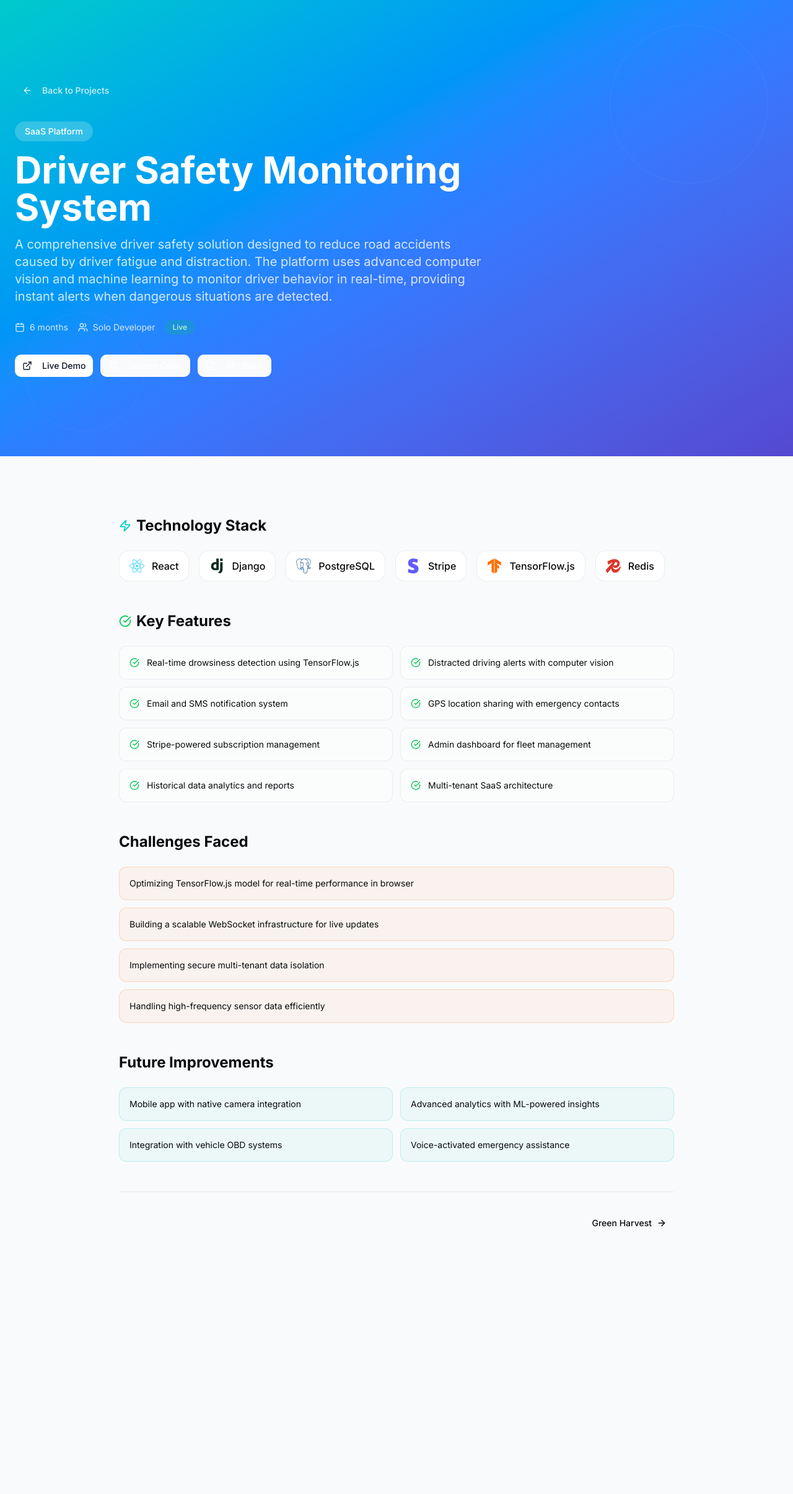
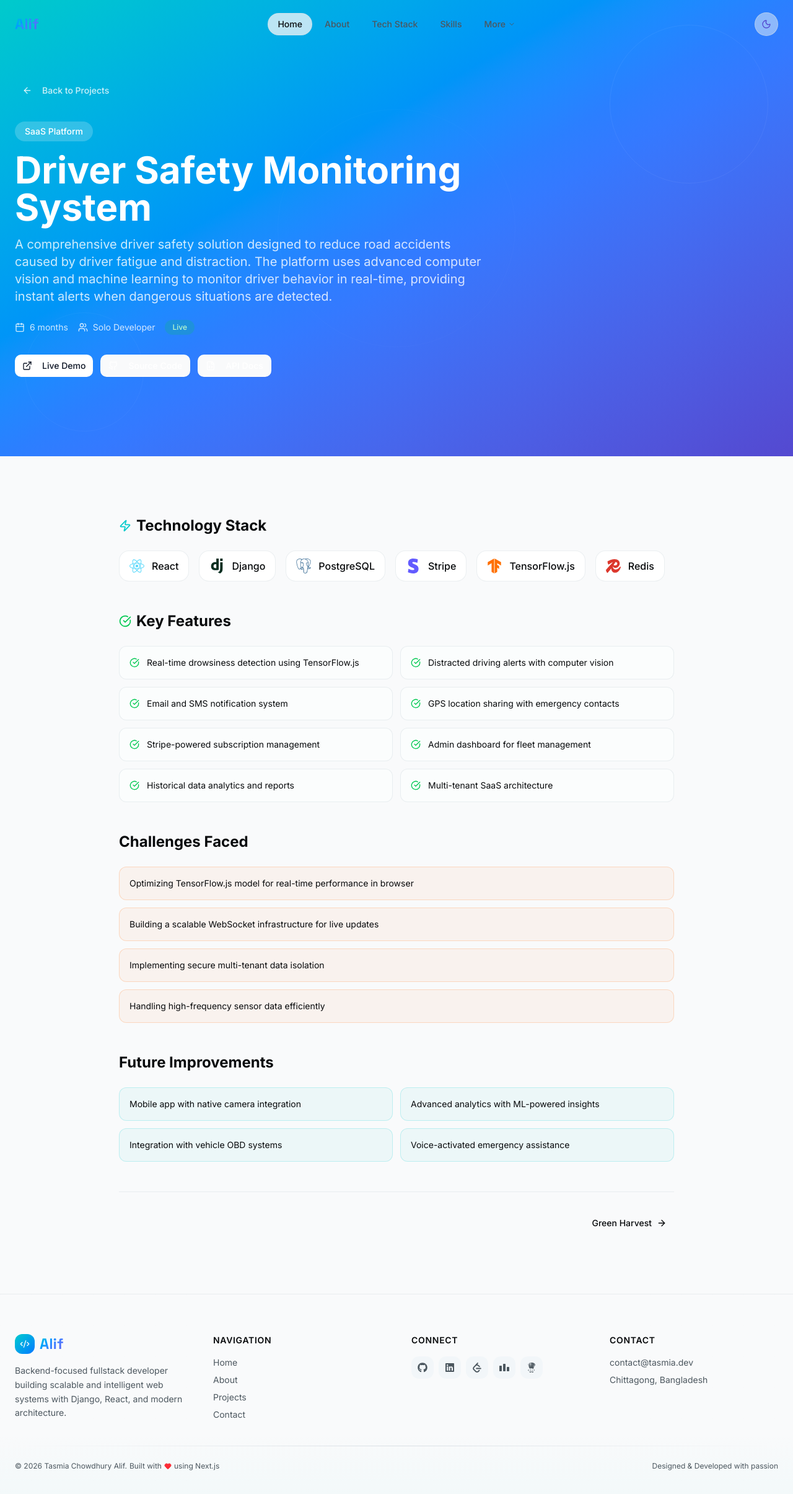
Before and after one commit to Tasmia-Chowdhury-Alif/Portfolio-Of-Alif, a Next.js app: page /projects/1 in a window 1280 px wide. Shown: the top 2410 px of the page at 62% size. Before the commit the page ends 2087 px from the top, so only its background shows below. Built offline with nearby package versions, Linux system fonts and the light colour scheme.

Commit message:
navbar and footer added to project details page

```diff
--- a/app/projects/[id]/page.tsx
+++ b/app/projects/[id]/page.tsx
@@ -17,6 +17,8 @@ import {
 } from 'react-icons/si'
 import { Button } from '@/components/ui/button'
 import Link from 'next/link'
+import { Navbar } from '@/components/sections/navbar';
+import { Footer } from '@/components/sections/footer'
 
 const projects = [
   {
@@ -281,6 +283,8 @@ export default function ProjectDetailPage() {
   const nextProject = currentIndex < projects.length - 1 ? projects[currentIndex + 1] : null
 
   return (
+    <>
+        <Navbar/>
         <div className="min-h-screen bg-background">
         {/* Hero Section */}
         <section className={`relative py-20 md:py-32 bg-gradient-to-br ${project.gradient} overflow-hidden`}>
@@ -502,5 +506,7 @@ export default function ProjectDetailPage() {
             </div>
         </section>
         </div>
+        <Footer/>
+    </>
   )
 }
```
Lines whose indentation alone changed are shown as unchanged.
